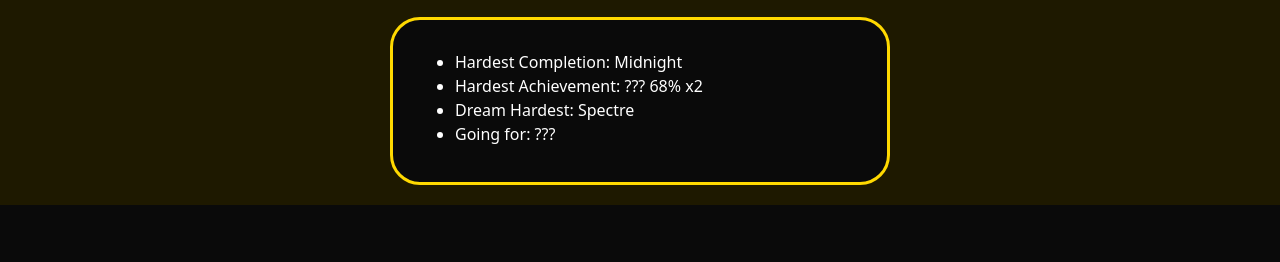
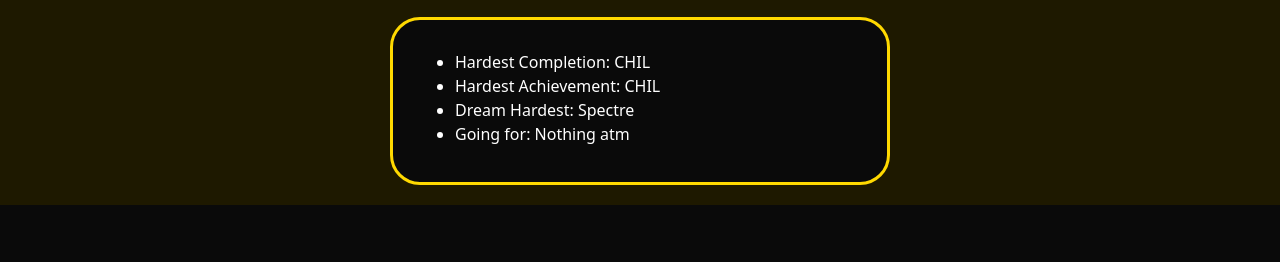
Before and after one commit to rowinile/rowinile-site, a plain HTML site: page about.html in a window 1280 px wide. Shown: the part 690-952 px from the top of the page. Drawn offline with nearby package versions, Linux system fonts and the light colour scheme.

Commit message:
Update hardest completion and achievement in about.html

```diff
--- a/about.html
+++ b/about.html
@@ -64,10 +64,10 @@
       <h2>Status</h2>
       <div id="status">
         <ul>
-          <li>Hardest Completion: Midnight</li>
-          <li>Hardest Achievement: ??? 68% x2</li>
+          <li>Hardest Completion: CHIL</li>
+          <li>Hardest Achievement: CHIL</li>
           <li>Dream Hardest: Spectre</li>
-          <li>Going for: ???</li>
+          <li>Going for: Nothing atm</li>
         </ul>
       </div>
     </div>
```
